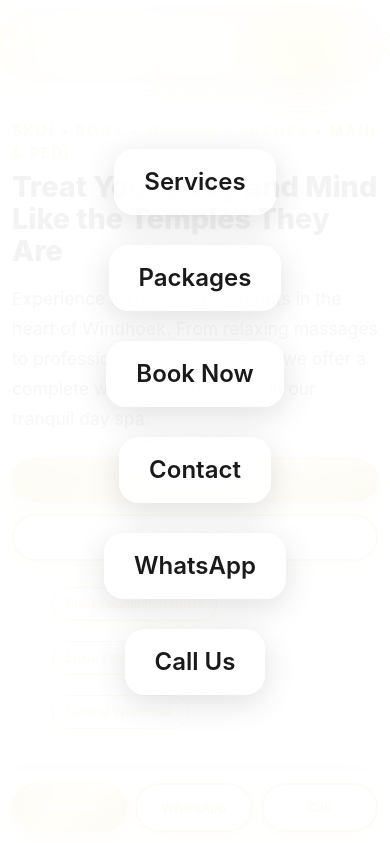
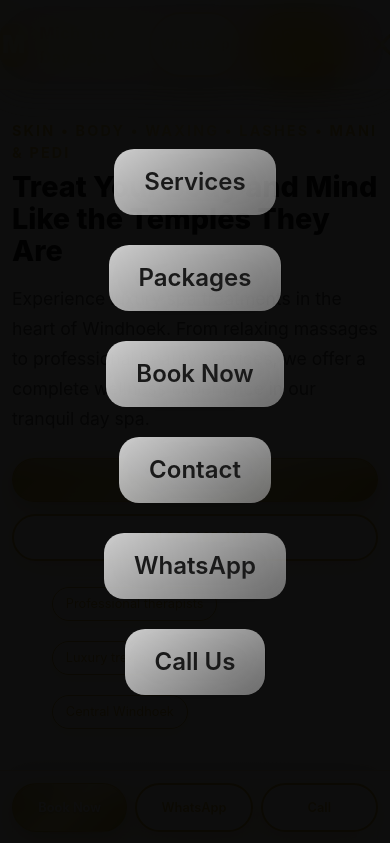
Before and after one commit to Amakanza/michmax-day-spa, a website: page index.html in a window 390 px wide. Both pictures are taken after a click on the element 382 px from the left and 44 px from the top of the page. Shown: the top 843 px of the page. Drawn offline with Linux system fonts and the light colour scheme.

Commit message:
Update style.css

```diff
--- a/style.css
+++ b/style.css
@@ -363,7 +363,7 @@ header.scrolled {
   left: 0;
   width: 100%;
   height: 100vh;
-  background: rgba(255, 255, 255, 0.95);
+  background: rgba(0, 0, 0, 0.95);
   backdrop-filter: var(--backdrop-blur);
   z-index: 200;
   flex-direction: column;
```
